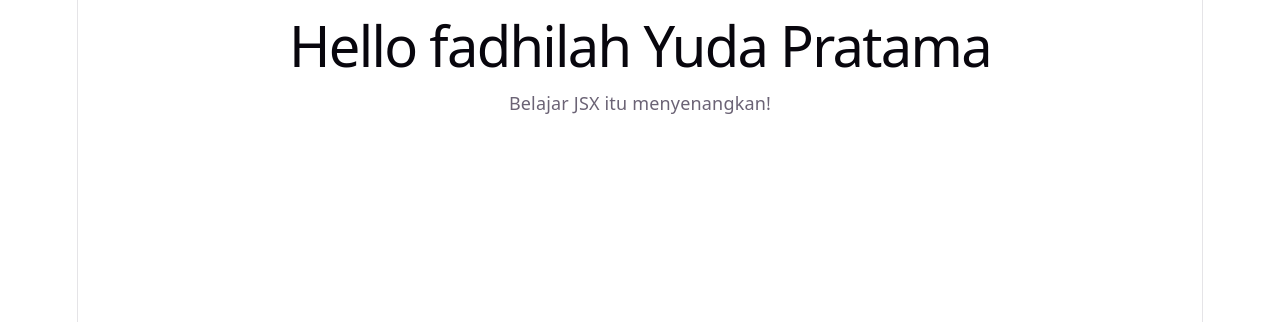
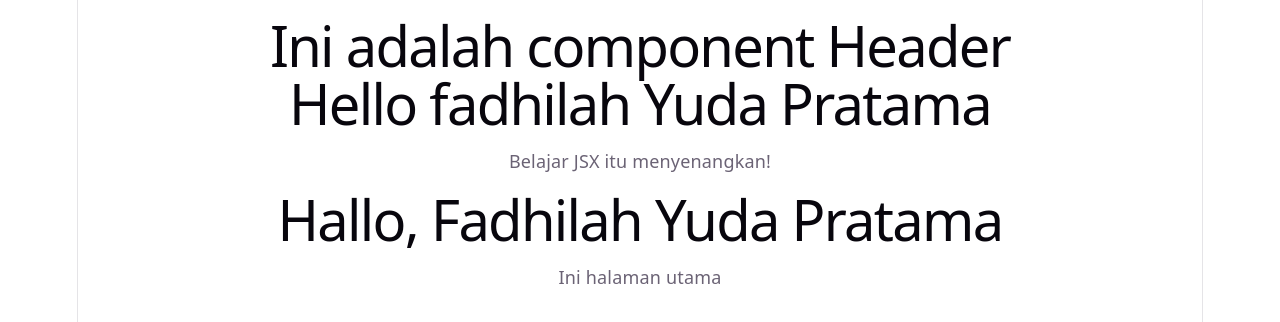
Before and after one commit to fadilahyudapratama/learn-react-basic, a React (Vite) app: page / in a window 1280 px wide. Shown: the top 322 px of the page. Built offline with nearby package versions, Linux system fonts and the light colour scheme.

Commit message:
component header

```diff
--- a/src/App.jsx
+++ b/src/App.jsx
@@ -1,16 +1,22 @@
-import { useState } from 'react'
-import reactLogo from './assets/react.svg'
-import viteLogo from './assets/vite.svg'
-import heroImg from './assets/hero.png'
 import './App.css'
+import Header from './component/Header';
+
+function Welcome(props) {
+  return (
+    <h1>Hallo, {props.name}</h1>
+  )
+}
 
 function App() {
-  const [count, setCount] = useState(0)
   const name = "fadhilah Yuda Pratama";
   return (
     <div>
+      <Header />
       <h1>Hello {name}</h1>
       <p>Belajar JSX itu menyenangkan!</p>
+
+      <Welcome name="Fadhilah Yuda Pratama" />
+      <p>Ini halaman utama</p>
     </div>
   )
 }
--- /dev/null
+++ b/src/component/Header.jsx
@@ -0,0 +1,5 @@
+function Header() {
+    return <h1>Ini adalah component Header</h1>
+}
+
+export default Header
```
